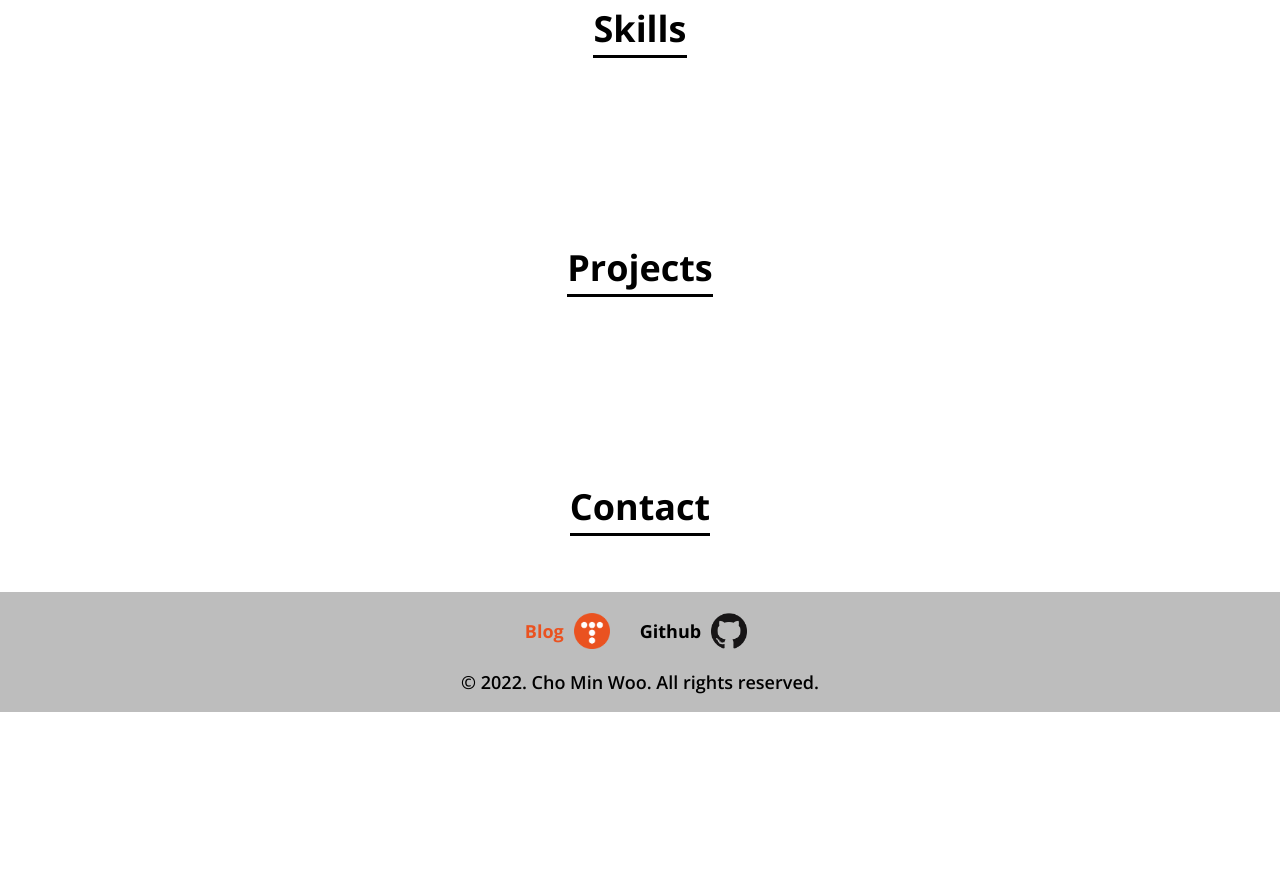
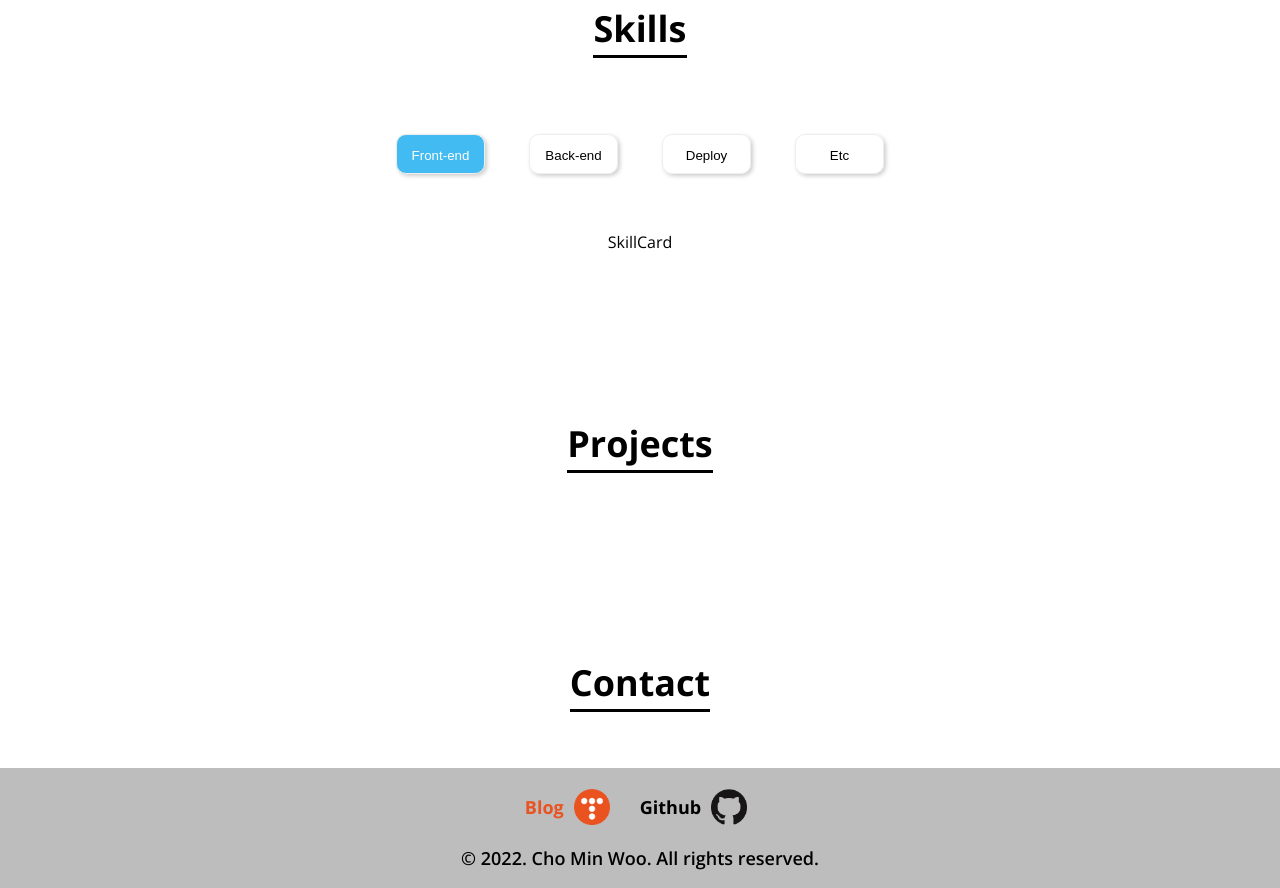
Before and after one commit to homile/TypeScript-Portfolio, a React (Create React App) app in the folder ts-portfolio/: page / in a window 1280 px wide. Shown: the part 1780-2668 px from the top of the page. Before the commit the page ends 2492 px from the top, so only its background shows below. Built offline with nearby package versions, Linux system fonts and the light colour scheme.

Commit message:
feat: Skill component 구현

```diff
--- a/ts-portfolio/src/components/Skills.tsx
+++ b/ts-portfolio/src/components/Skills.tsx
@@ -1,11 +1,15 @@
 import React from 'react';
 import styled from 'styled-components';
+import SkillFilter from './button/SkillFilter';
+import SkillCard from './cards/SkillCard';
 import Title from './ui/Title';
 
 const Skills = () => {
   return (
     <SkillsSection>
       <Title title="Skills" />
+      <SkillFilter />
+      <SkillCard />
     </SkillsSection>
   );
 };
```
